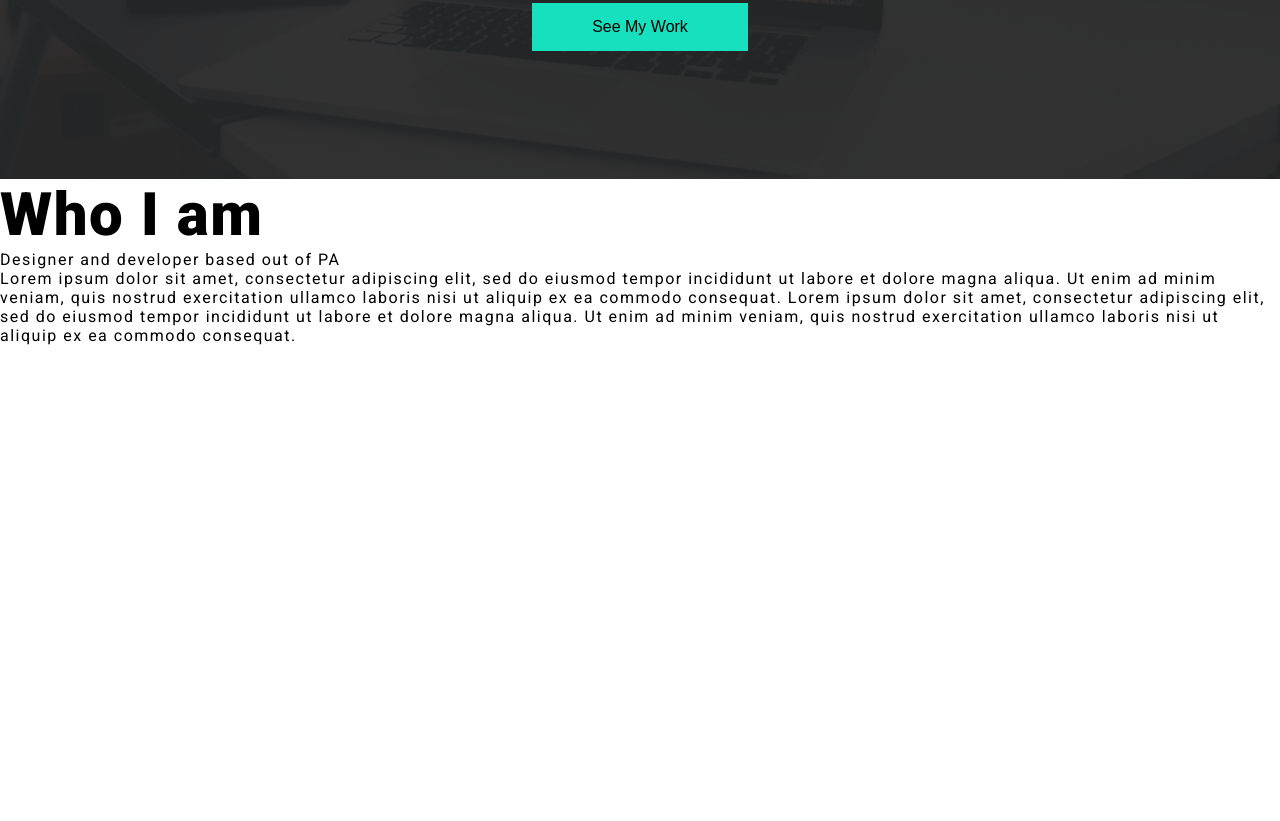
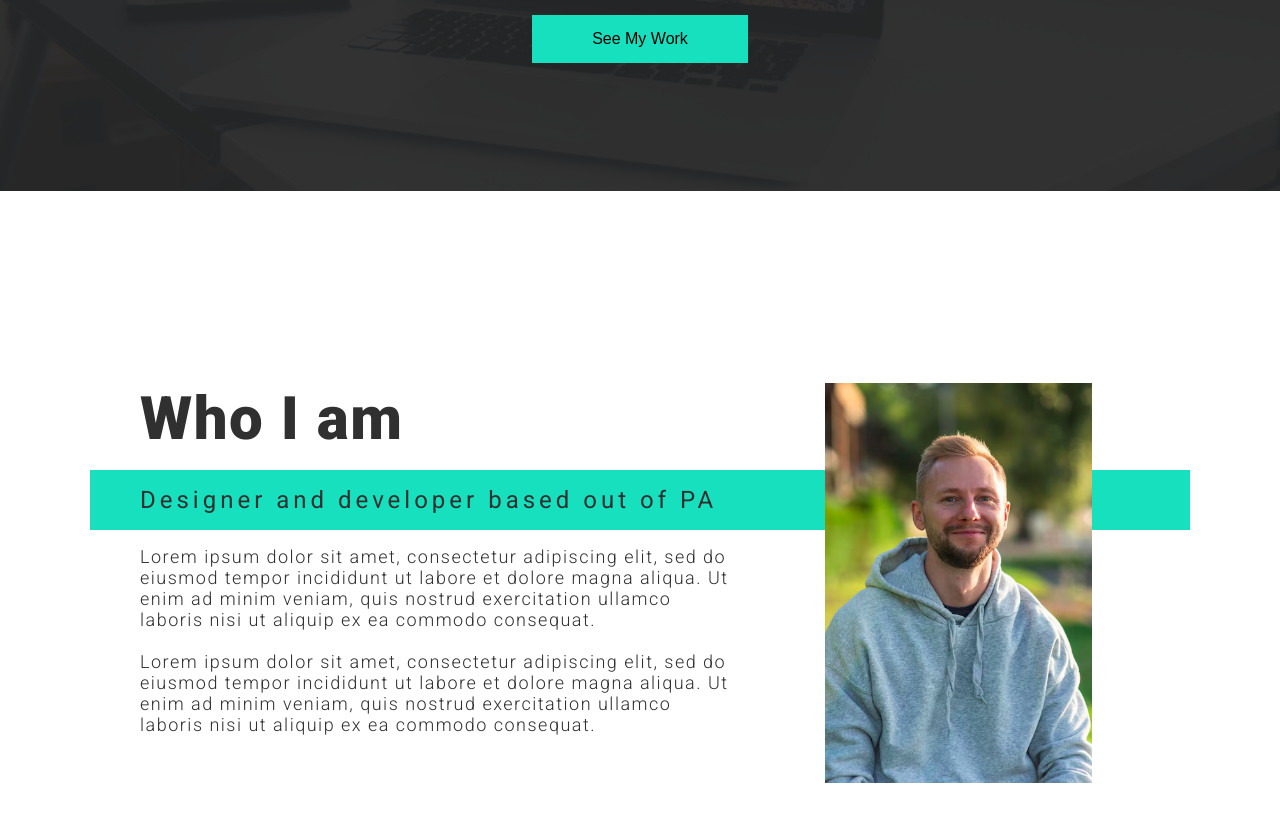
Before and after one commit to bluemario8/Portfolio, a plain HTML site: page index.html in a window 1280 px wide. Shown: the part 1171-1992 px from the top of the page. Before the commit the page ends 1516 px from the top, so only its background shows below. Drawn offline with Linux system fonts and the light colour scheme.

Commit message:
Finished who I am section and corrected some fonts

```diff
--- a/index.html
+++ b/index.html
@@ -20,10 +20,10 @@
 
     <section id="hero">
         <div class="flex hero-container">
-                <img src="Mario Maker Good.jpg" alt="Online profile picture">
+                <img src="images/Mario Maker Good.jpg" alt="Online profile picture">
                 <div>
                     <h1>Hi, I am <br><strong>Nicholas N</strong></h1>
-                    <h3>FRONT-END DEV</h3>
+                    <h3 class="text-bar">FRONT-END DEV</h3>
                 </div>
         </div>
     </section>
@@ -59,18 +59,22 @@
         </div>
     </section>
 
-    <section id="who"></section>
+    <section id="who">
         <div class="who-container">
+            <img src="images/person.png">
             <h2>Who I am</h2>
-            <p class="large-text">Designer and developer based out of PA</p>
-            <p>Lorem ipsum dolor sit amet, consectetur adipiscing elit, sed do
-            eiusmod tempor incididunt ut labore et dolore magna aliqua. Ut enim
-            ad minim veniam, quis nostrud exercitation ullamco laboris nisi ut
-            aliquip ex ea commodo consequat. Lorem ipsum dolor sit amet,
-            consectetur adipiscing elit, sed do eiusmod tempor incididunt ut
-            labore et dolore magna aliqua. Ut enim ad minim veniam, quis nostrud
-            exercitation ullamco laboris nisi ut aliquip ex ea commodo
-            consequat.</p>
+            <p class="large-text text-bar">Designer and developer based out of PA</p>
+            <p class="who-body">Lorem ipsum dolor sit amet, consectetur adipiscing elit, sed do
+                eiusmod tempor incididunt ut labore et dolore magna aliqua. Ut enim
+                ad minim veniam, quis nostrud exercitation ullamco laboris nisi ut
+                aliquip ex ea commodo consequat.
+                <br><br>
+                Lorem ipsum dolor sit amet,
+                consectetur adipiscing elit, sed do eiusmod tempor incididunt ut
+                labore et dolore magna aliqua. Ut enim ad minim veniam, quis nostrud
+                exercitation ullamco laboris nisi ut aliquip ex ea commodo
+                consequat.
+            </p>
         </div>
     </section>
 </body>
--- a/styles.css
+++ b/styles.css
@@ -30,7 +30,7 @@
     font-style: normal;
 }
 
-.roboto-black {
+.roboto- {
     font-family: "Roboto", sans-serif;
     font-weight: 900;
     font-style: normal;
@@ -66,7 +66,7 @@
     font-style: italic;
 }
 
-.roboto-black-italic {
+.roboto--italic {
     font-family: "Roboto", sans-serif;
     font-weight: 900;
     font-style: italic;
@@ -82,12 +82,15 @@
 body, html {
     font-family: "Roboto", "sans-serif", serif;
     letter-spacing: 1.5px;
+    color: #303030;
 }
 .flex {
     display: flex;
     justify-content: space-between;
 }
-.container {
+p {
+    font-size: 18px;
+    font-weight: 300;
 }
 h1 {
     font-size: 72px;
@@ -126,7 +129,16 @@ h4 {
     background: #fff;
     margin: 0 auto 2rem auto;
 }
-
+.text-bar {
+    position: absolute;
+    background: #16E0BD;
+    padding: 1rem;
+    width: 100%;
+}
+.large-text {
+    font-size: 24px;
+    letter-spacing: .25rem;
+}
 
 /* Start header */
 
@@ -165,14 +177,10 @@ header p {
 .hero-container h1 {
     padding-right: 2rem;
 }
-.hero-container h3 {
-    position: absolute;
-    background: #16E0BD;
+.hero-container .text-bar {
     text-align: right;
     letter-spacing: .5rem;
-    padding: 1rem;
     left: 0;
-    width: 100%;
 }
 
 /* End hero */
@@ -200,7 +208,7 @@ header p {
     margin: 0 auto 6rem;
 }
 .what-i-do-container div {
-    max-width: 30%;
+    max-width: 31.5%;
 }
 .what-i-do-container div h4 {
     padding-bottom: 1.5rem;
@@ -212,7 +220,34 @@ header p {
 /* Start who section */
 
 #who {
+    padding: 12rem 0;
     background: #fff;
 }
+.who-container {
+    position: relative;
+    width: 1000px;
+    margin: 0 auto;
+}
+#who h2 {
+    margin-bottom: 1rem;
+}
+#who .text-bar {
+    position: relative;
+    padding-left: 5%;
+    width: 110%;
+    left: -5%;
+    margin-bottom: 1rem;
+    font-weight: 400;
+}
+.who-body {
+    max-width: 600px;
+}
+#who img {
+    position: absolute;
+    right: 3rem;
+    height: 400px;
+    z-index: 2;
+}
+
 
 /* End who section */
```
Also changed, not shown: images/Mario Maker Good.jpg (renamed from Mario Maker Good.jpg), images/person.png (added).
